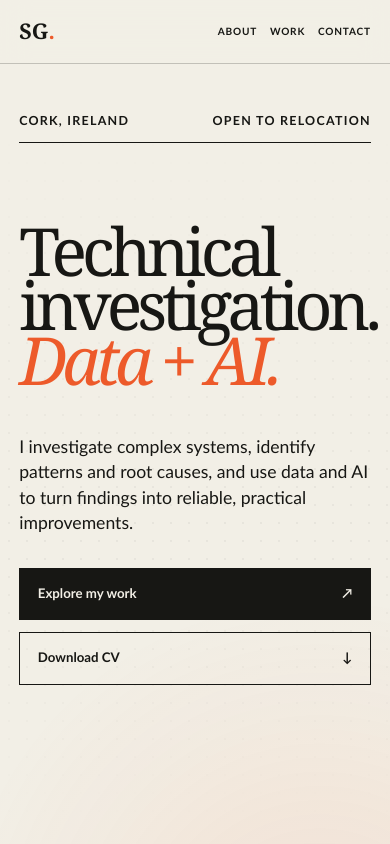
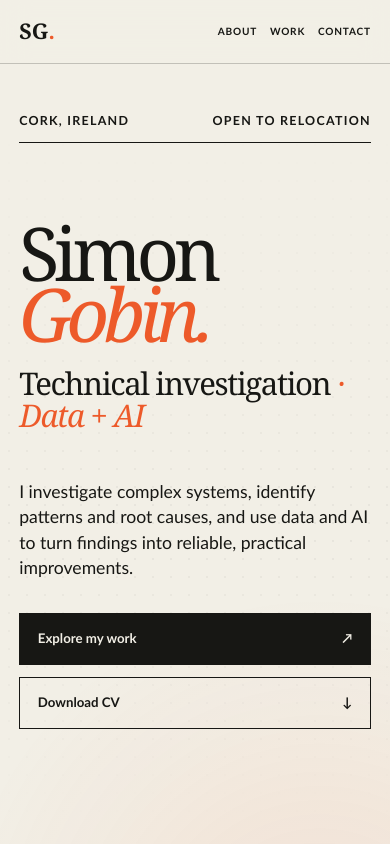
Before and after one commit to simon-gobin/simon-gobin-portfolio, a Next.js app: page / in a window 390 px wide. Shown: the top 844 px of the page. Built offline with nearby package versions, Linux system fonts and the light colour scheme; no server answers.

Commit message:
Make portfolio hero name-first

```diff
--- a/app/globals.css
+++ b/app/globals.css
@@ -151,6 +151,19 @@ nav a:hover,
 .hero h1 em,
 .lead em,
 .footer-title em {
+  color: var(--signal);
+  font-weight: 400;
+}
+
+.hero-role {
+  margin: -2vh 0 5vh;
+  font-family: Georgia, "Times New Roman", serif;
+  font-size: clamp(2rem, 4vw, 4.5rem);
+  line-height: 1;
+  letter-spacing: -0.045em;
+}
+
+.hero-role em {
   color: var(--signal);
   font-weight: 400;
 }
@@ -690,7 +703,12 @@ footer {
 
   .hero h1 {
     margin: 5rem 0 3rem;
-    font-size: clamp(3.5rem, 17vw, 5.4rem);
+    font-size: clamp(4rem, 19vw, 5.8rem);
+  }
+
+  .hero-role {
+    margin: -1.5rem 0 3rem;
+    font-size: clamp(1.7rem, 8vw, 2.4rem);
   }
 
   .hero-bottom {
--- a/app/page.tsx
+++ b/app/page.tsx
@@ -186,10 +186,11 @@ export default function Home() {
           <span>Open to relocation</span>
         </div>
         <h1 className="reveal reveal-2">
-          Technical investigation.
-          <br />
-          <em>Data + AI.</em>
+          Simon <em>Gobin.</em>
         </h1>
+        <p className="hero-role reveal reveal-2">
+          Technical investigation <em>· Data + AI</em>
+        </p>
         <div className="hero-bottom reveal reveal-3">
           <p>
             I investigate complex systems, identify patterns and root causes, and
```
